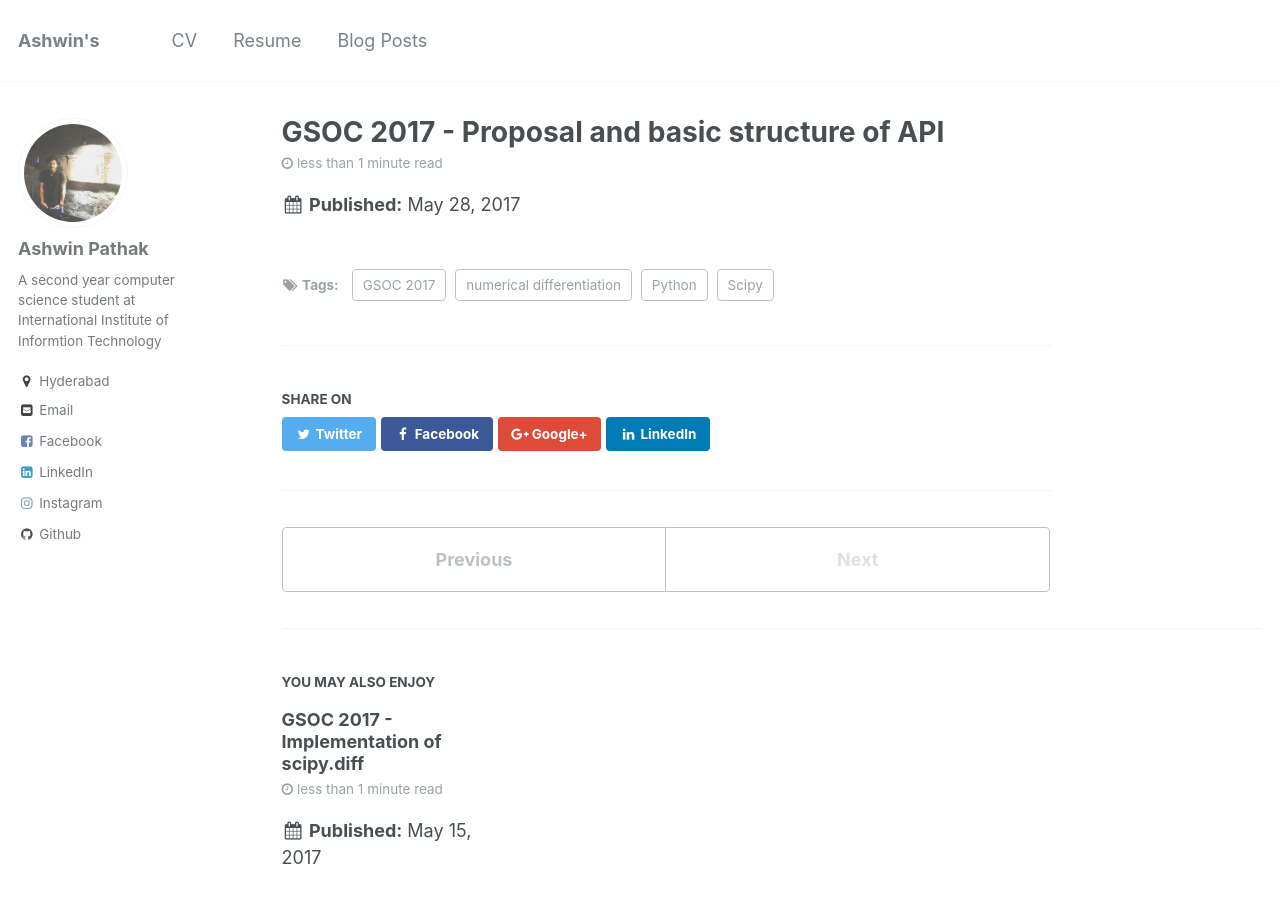
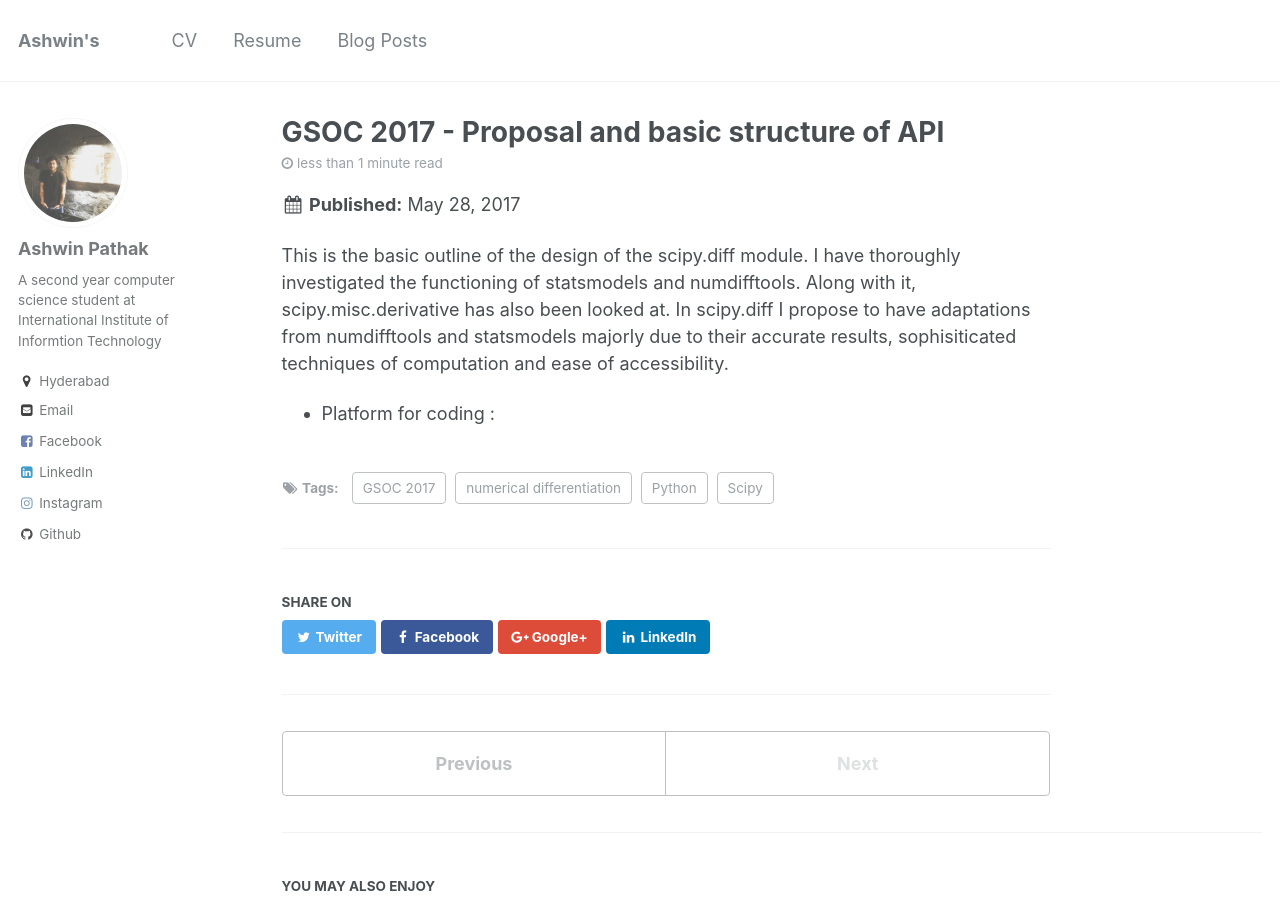
Before and after one commit to ashwinpathak20/ashwinpathak20.github.io, a Jekyll site: the page built from _posts/2017-05-28-blog-post-2.md, in a window 1280 px wide and 900 px high. Built offline with Jekyll 4.4.1, drawn with Linux system fonts in a browser that asks for light colours.

Commit message:
Update 2017-05-28-blog-post-2.md

```diff
--- a/_posts/2017-05-28-blog-post-2.md
+++ b/_posts/2017-05-28-blog-post-2.md
@@ -8,3 +8,7 @@ tags:
   - Scipy
   - Python
 ---
+
+This is the basic outline of the design of the scipy.diff module. I have thoroughly investigated the functioning of statsmodels and numdifftools. Along with it, scipy.misc.derivative has also been looked at. In scipy.diff I propose to have adaptations from numdifftools and statsmodels majorly due to their accurate results, sophisiticated techniques of computation and ease of accessibility.
+
+* Platform for coding :
```
